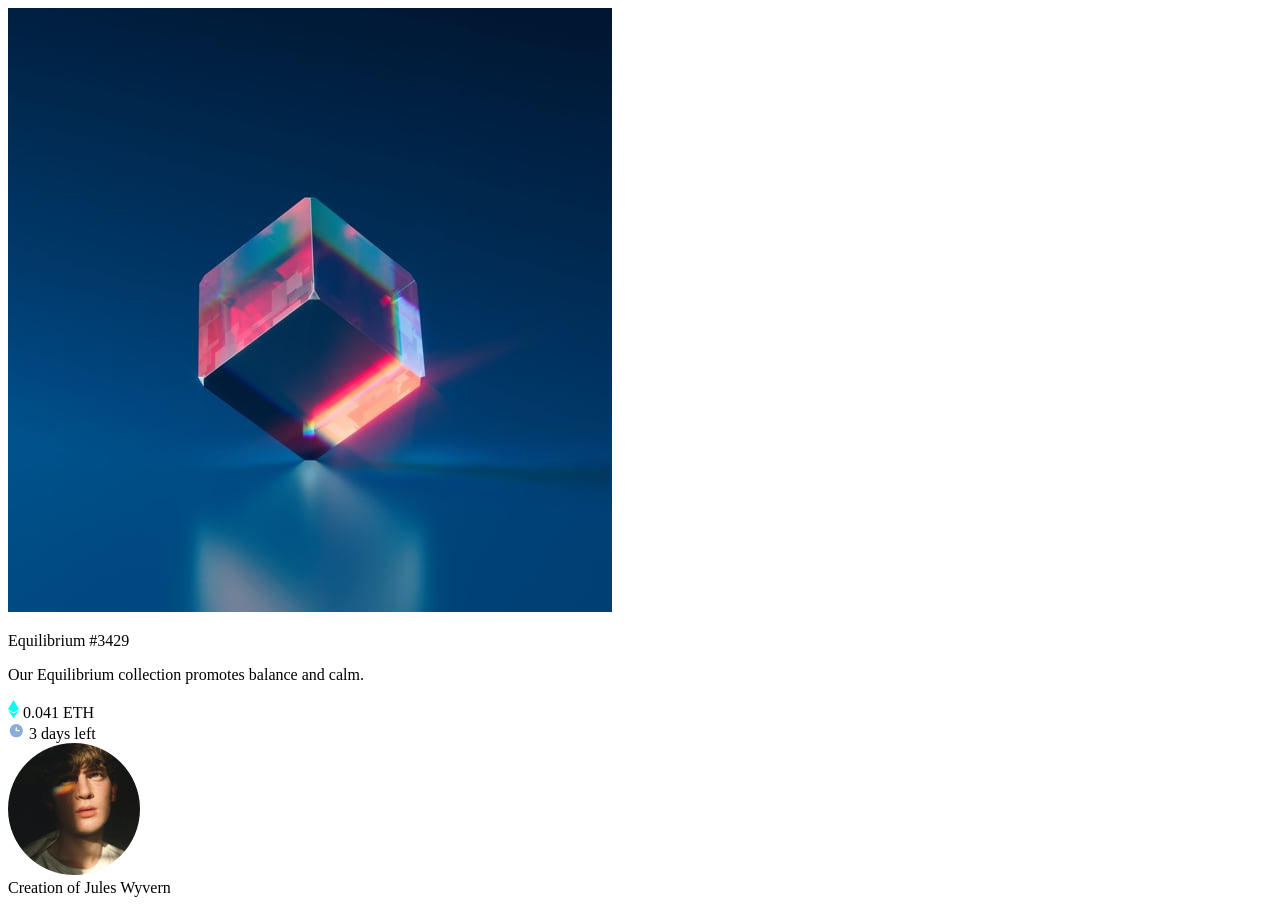
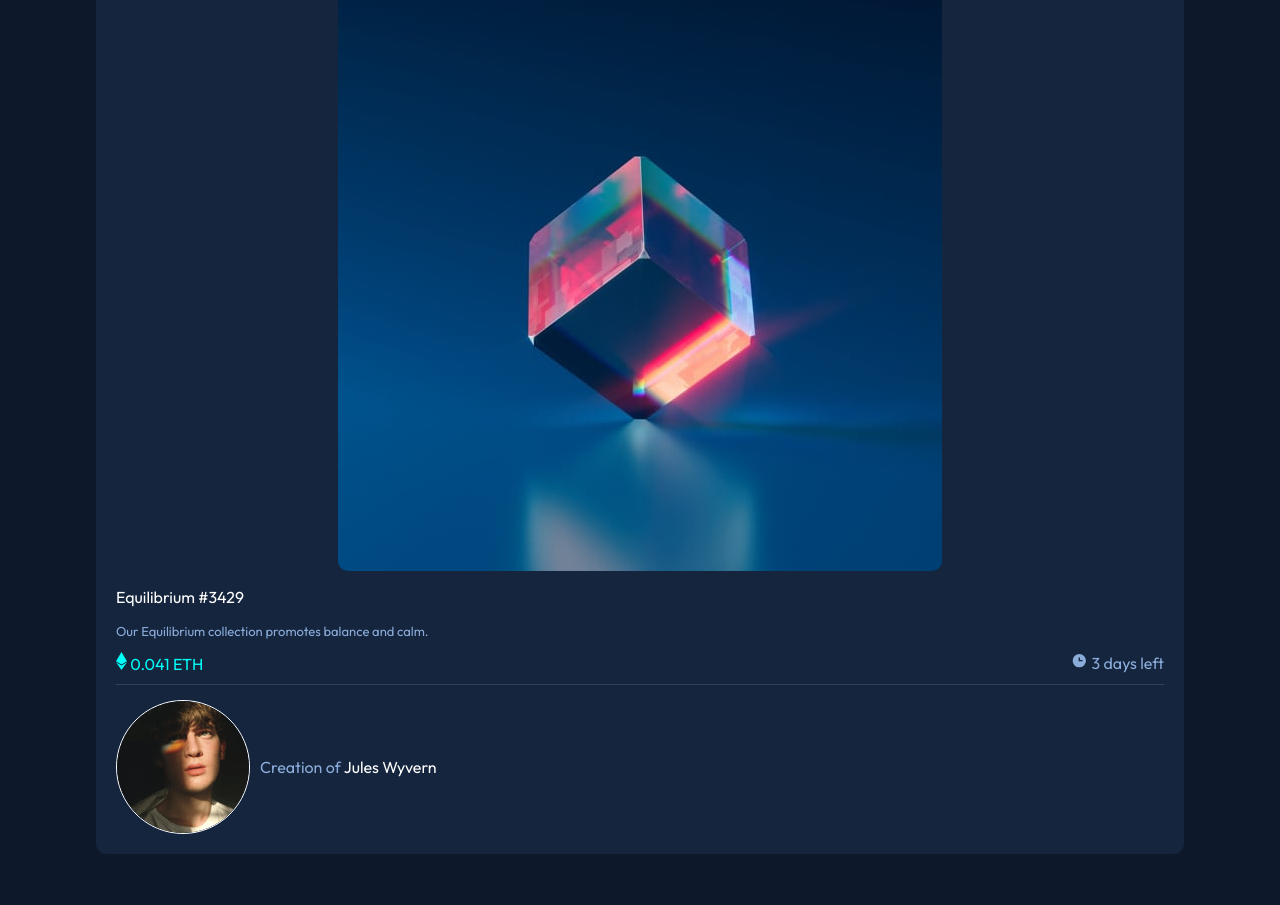
Before and after one commit to laime123/CARTA-NFT, a plain HTML site: page index.html in a window 1280 px wide. After the commit the page ends 854 px from the top, so only its background shows below. Drawn offline with Linux system fonts and the light colour scheme.

Commit message:
COMPLETE EL CODIGO

```diff
--- a/estilos/style.css
+++ b/estilos/style.css
@@ -0,0 +1,90 @@
+:root{
+    --Soft-blue: hsl(215, 51%, 70%);
+
+    --Cyan: hsl(178, 100%, 50%);
+
+    --Very-dark-blue-main-BG: hsl(217, 54%, 11%);
+
+    --Very-dark-blue-card-BG: hsl(216, 50%, 16%);
+
+    --Very-dark-blue-line: hsl(215, 32%, 27%);
+
+    --White: hsl(0, 0%, 100%);
+
+    --Name-status-Font-size: 18px;
+}
+body,html{
+    margin: 0%;
+    box-sizing: border-box;
+    font-family: 'Outfit', sans-serif;
+
+}
+body{
+    background: var(--Very-dark-blue-main-BG);
+height: 100vh;
+display: flex;
+flex-direction: column;
+justify-content: center;
+}
+
+.CARTA{
+    width: 85%;
+    margin: 0 auto;
+   background: var(--Very-dark-blue-card-BG);
+   border-radius: 10px;
+
+}
+.CARTA-TOP{
+    display: flex;
+justify-content: center;
+align-items: center;
+padding-top: 20px;
+
+}
+.CARTA-TOP img{
+    max-width: 80%;
+    border-radius: 10px;
+}
+.CARTA-BOTTON-PARRAFO p:nth-child(1){
+    color: var(--White);
+
+}
+.CARTA-BOTTON-PARRAFO p:nth-child(2){
+    color: var(--Soft-blue);
+    font-size: 13px;
+
+}
+.LETRA1 span{
+    color: var(--Cyan);
+}
+.LETRA2 span{
+    color:var(--Soft-blue);
+}
+.CARTA-BOTTON-TIEMPO {
+    display: flex;
+    padding-bottom: 10px;
+    justify-content: space-between;
+}
+.CARTA-BOTTON-ABAJO img {
+    max-width: 15%;
+    border-radius: 50%;
+    border: 1px solid var(--White);
+}
+.CARTA-BOTTON{
+    padding: 0 20px 20px;
+
+}
+.CARTA-BOTTON-ABAJO {
+    display: flex;
+
+   align-items: center;
+padding-top: 15px;
+border-top: 1px solid var(--Very-dark-blue-line);
+}
+.LETRAS span:nth-child(1){
+    color: var(--Soft-blue);
+    margin-left: 10px;
+}
+.LETRAS span:nth-child(2){
+    color: var(--White);
+}
--- a/index.html
+++ b/index.html
@@ -7,10 +7,13 @@
   <link rel="icon" type="image/png" sizes="32x32" href="./images/favicon-32x32.png">
 
   <title>Frontend Mentor | NFT preview card component</title>
+<link rel="stylesheet" href="./estilos/style.css">
+  <!-- Feel free to remove these styles or customise in your own stylesheet 👍 -->
+  <link rel="preconnect" href="https://fonts.googleapis.com">
+  <link rel="preconnect" href="https://fonts.gstatic.com" crossorigin>
+  <link href="https://fonts.googleapis.com/css2?family=Outfit:wght@300;400;600&display=swap" rel="stylesheet">
+</head>
 
-  <!-- Feel free to remove these styles or customise in your own stylesheet 👍 -->
-
-</head>
 <body>
   <div class="CARTA">
   <div class="CARTA-TOP">
@@ -22,11 +25,12 @@
     <p>Our Equilibrium collection promotes balance and calm.</p>
   </div>
 <div class="CARTA-BOTTON-TIEMPO">
-  <div>
+  <div class="LETRA1">
+
     <img src="./images/icon-ethereum.svg" alt="">
     <span>0.041 ETH</span>
   </div>
-  <div>
+  <div class="LETRA2">
     <img src="./images/icon-clock.svg" alt="">
     <span>3 days left</span>
   </div>
```
